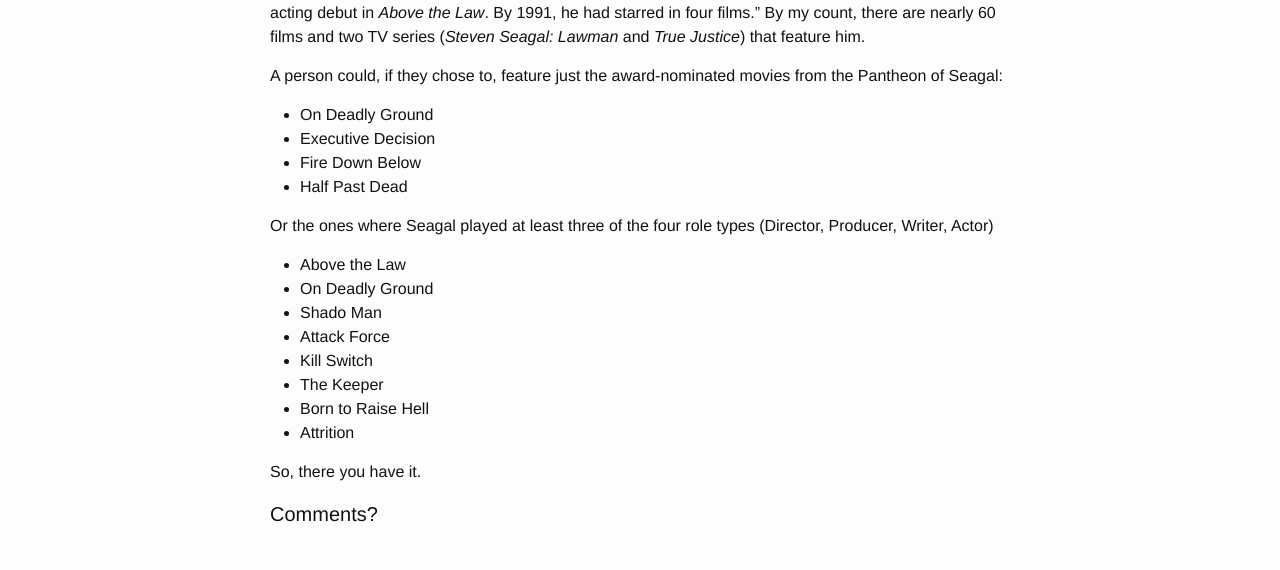
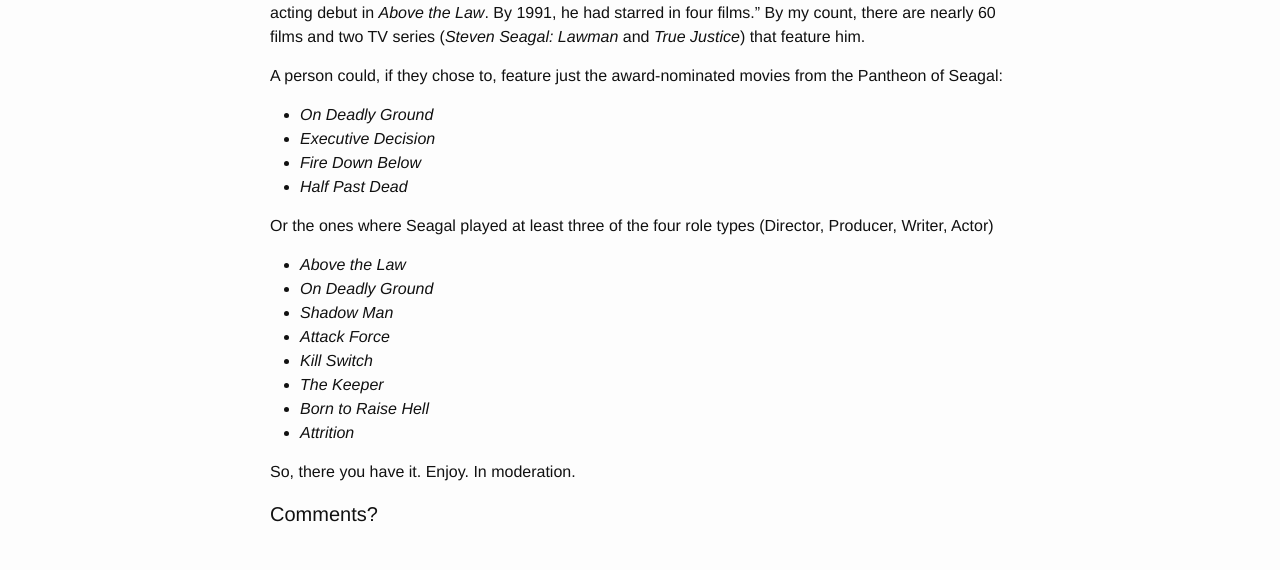
Before and after one commit to jkenton/CapableOne, a Jekyll site: the page built from _posts/2024-02-14-seagalentines-day.md, in a window 1280 px wide. Shown: the part 1413-1983 px from the top of the page. Built offline with Jekyll 4.4.1, drawn with Linux system fonts in a browser that asks for light colours; comment, search, counter and statistics services are not loaded.

Commit message:
Seagalentines Day typos

```diff
--- a/_posts/2024-02-14-seagalentines-day.md
+++ b/_posts/2024-02-14-seagalentines-day.md
@@ -26,20 +26,20 @@
 There are A LOT OF MOVIES from which to choose. Quoting from wikipedia: "In 1988, Seagal made his acting debut in *Above the Law*. By 1991, he had starred in four films." By my count, there are nearly 60 films and two TV series (*Steven Seagal: Lawman* and *True Justice*) that feature him.
 
 A person could, if they chose to, feature just the award-nominated movies from the Pantheon of Seagal:
-- On Deadly Ground
-- Executive Decision
-- Fire Down Below
-- Half Past Dead
+- *On Deadly Ground*
+- *Executive Decision*
+- *Fire Down Below*
+- *Half Past Dead*
 
 
 Or the ones where Seagal played at least three of the four role types (Director, Producer, Writer, Actor)
-- Above the Law
-- On Deadly Ground
-- Shado Man
-- Attack Force
-- Kill Switch
-- The Keeper
-- Born to Raise Hell
-- Attrition
+- *Above the Law*
+- *On Deadly Ground*
+- *Shadow Man*
+- *Attack Force*
+- *Kill Switch*
+- *The Keeper*
+- *Born to Raise Hell*
+- *Attrition*
 
-So, there you have it.
+So, there you have it. Enjoy. In moderation.
```
